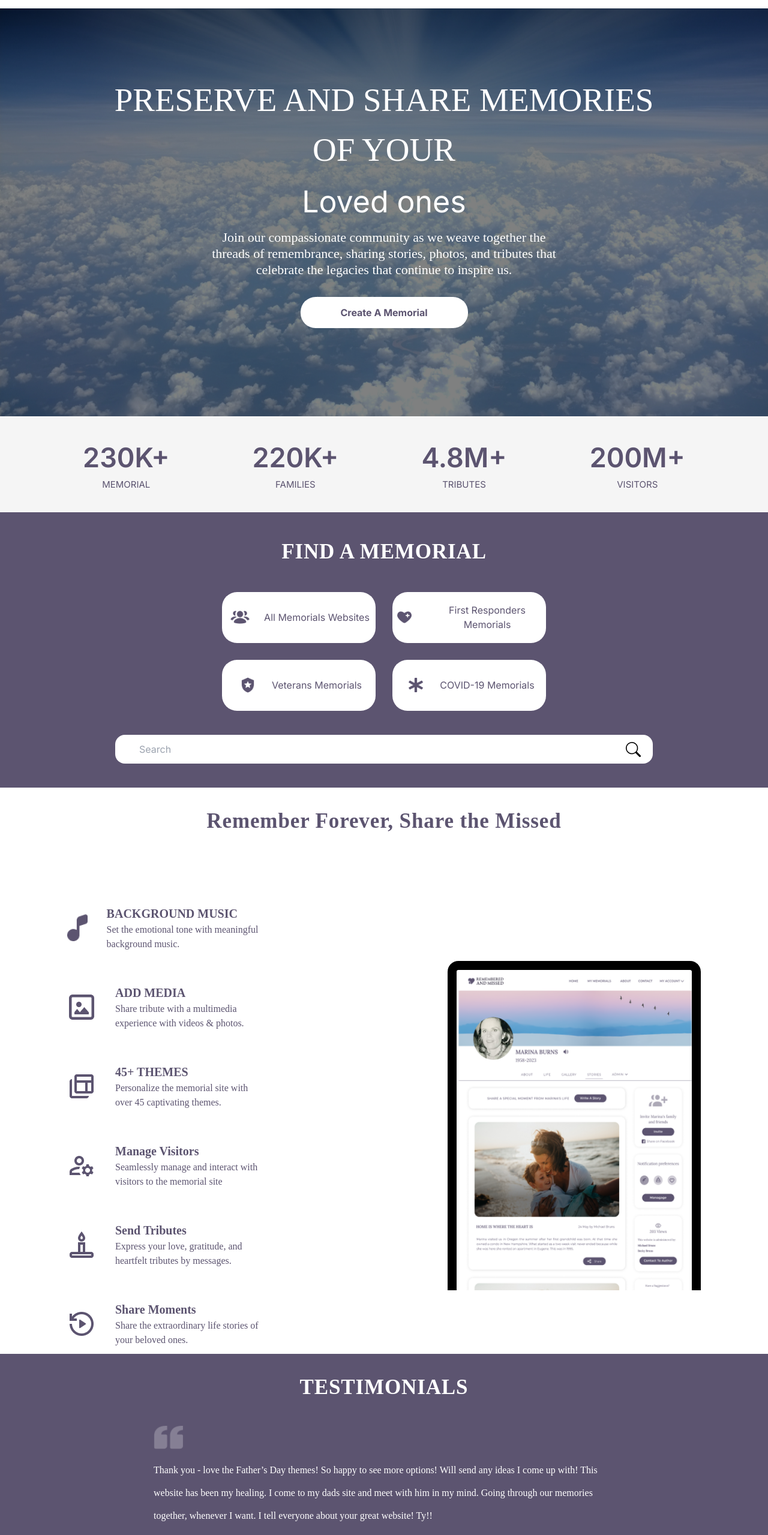
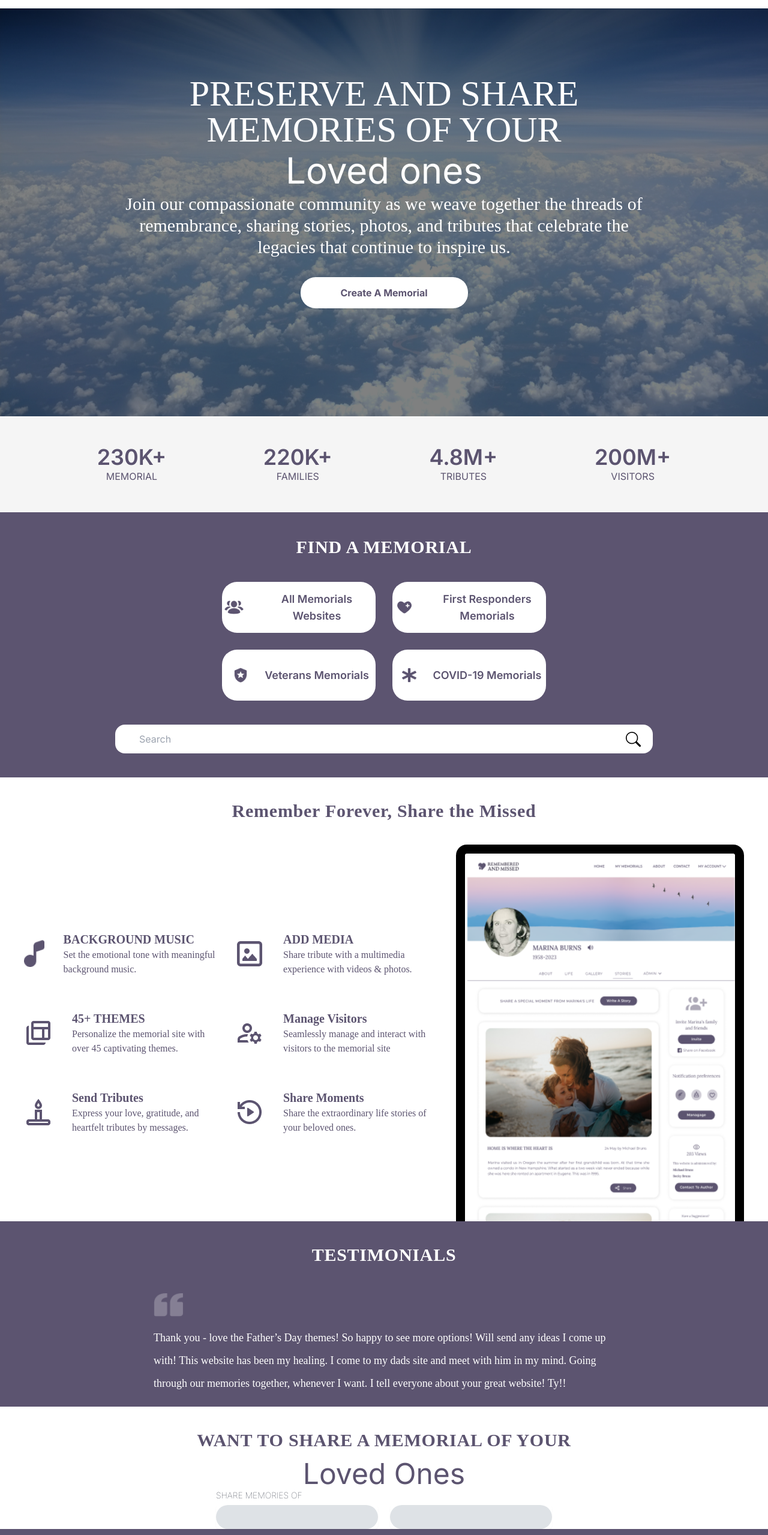
Before and after one commit to Arsanyos/remembered-and-missed, a Next.js app: page / in a window 1280 px wide. Shown: the part 66-2625 px from the top of the page at 60% size. Built offline with nearby package versions, Linux system fonts and the light colour scheme.

Commit message:
hotfix/home page made responsive

```diff
--- a/app/components/Footer.jsx
+++ b/app/components/Footer.jsx
@@ -18,7 +18,7 @@ const Footer = () => {
   ];
 
   return (
-    <div className=" w-[100%] bg-[#5C5470] flex justify-around  items-center py-2">
+    <div className=" w-[100%] bg-[#5C5470] flex flex-wrap gap-4 justify-around  items-center py-2">
       <p className="text-[12px] w-[150px] font-normal text-center text-[#FFFFFF]">Copyright © 2023 Remebered and missed All rights reserved</p>
       <div className="flex gap-4">
         {footerLinks.map((item, index) => {
--- a/app/page.jsx
+++ b/app/page.jsx
@@ -87,205 +87,77 @@ export default function Home() {
   ];
   return (
     <main className="flex min-h-screen flex-col justify-between">
-      <div
-        id="hero-section"
-        className="flex justify-center h-[65vh] sm:h-[85vh]"
-      >
-        <div
-          id="hero-section-content"
-          className="absolute flex flex-col items-center justify-center gap-2 pt-28 w-[900px]"
-        >
-          <h1 className="font-[Lora] leading-normal text-[#FFFFFF] text-center w-[400px] sm:w-[600px] lg:w-auto text-[20px] sm:text-[55px]">
-            PRESERVE AND SHARE MEMORIES OF YOUR
-          </h1>
-          <p className="text-center text-[30px] text-[#FFFFFF] sm:text-[50px] font-400">
-            Loved ones
-          </p>
-          <p className="text-center leading-[27px] text-white text-[16px] sm:text-[22px] font-600 font-[Lora] w-[350px] sm:w-[600px]">
-            Join our compassionate community as we weave together the threads of
-            remembrance, sharing stories, photos, and tributes that celebrate
-            the legacies that continue to inspire us.
-          </p>
-          <button className="w-[279px] h-[52px] rounded-[25px] text-[#5C5470] bg-[#FFFFFF] font-bold mt-6 ">
-            Create A Memorial
-          </button>
+    <div id="hero-section" className="flex justify-center h-[65vh] sm:h-[75vh] md:h-[85vh]">
+        <div id="hero-section-content" className="absolute flex flex-col items-center justify-center gap-2 pt-28 w-full sm:w-2/3 md:w-1/2 lg:w-[900px] mx-auto">
+            <h1 className="font-[Lora] leading-normal text-[#FFFFFF] text-center w-full sm:w-[600px] md:w-auto text-2xl sm:text-4xl md:text-5xl lg:text-6xl">PRESERVE AND SHARE MEMORIES OF YOUR</h1>
+            <p className="text-center text-3xl text-[#FFFFFF] sm:text-4xl md:text-5xl lg:text-6xl font-400">Loved ones</p>
+            <p className="text-center leading-[27px] text-white text-lg sm:text-xl md:text-2xl lg:text-3xl font-600 font-[Lora] w-full sm:w-[600px] md:w-auto">Join our compassionate community as we weave together the threads of remembrance, sharing stories, photos, and tributes that celebrate the legacies that continue to inspire us.</p>
+            <button className="w-full sm:w-[279px] h-[52px] rounded-[25px] text-[#5C5470] bg-[#FFFFFF] font-bold mt-6 ">Create A Memorial</button>
         </div>
-        <Image
-          width={1900}
-          height={200}
-          src="/images/Image-Hero-section.png"
-          alt="image-hero-section"
-        />
+        <Image width={1900} height={200} src="/images/Image-Hero-section.png" alt="image-hero-section"/>
     </div>
-      <div
-        id="stats-container"
-        className="w-[100%] h-[20vh] bg-[#F5F5F5] flex flex-wrap justify-evenly items-center"
-      >
-        {stats.map((item, index) => {
-          return (
-            <div
-              key={index}
-              className="flex flex-col items-center justify-center"
-            >
-              <p className="text-center text-[45px] text-[#5C5470] font-semibold font-Montserrat">
-                {item.value}
-              </p>
-              <p className="text-center text-[15px] text-[#5C5470] font-normal font-Montserrat">
-                {item.title}
-              </p>
+    <div id="stats-container" className="w-full h-[20vh] bg-[#F5F5F5] flex flex-wrap justify-evenly items-center">
+        {stats.map((item, index) => (
+            <div key={index} className="flex flex-col items-center justify-center">
+                <p className="text-center text-4xl text-[#5C5470] font-semibold font-Montserrat">{item.value}</p>
+                <p className="text-center text-base text-[#5C5470] font-normal font-Montserrat">{item.title}</p>
             </div>
-          );
-        })}
+        ))}
     </div>
-      <div
-        id="find-a-memorial"
-        className="flex flex-col items-center gap-10 py-10 w-[100%] h-auto bg-[#5C5470]"
-      >
-        <p className="text-[#FFFFFF] text-center text-[35px] tracking-wide font-[Lora] font-semibold">
-          FIND A MEMORIAL
-        </p>
-        <div className="w-[50%] h-auto flex flex-wrap items-center justify-center gap-7">
-          {findMemorialCards.map((item, index) => {
-            return (
-              <div
-                key={index}
-                className="w-[40%] h-[85px] bg-[#FFFFFF] rounded-[25px] flex items-center justify-center gap-5"
-              >
-                <Image
-                  width={40}
-                  height={40}
-                  src={item.icon}
-                  alt={item.title}
-                />
-                <p className="text-[16px] text-center text-[#5C5470] font-[Inter] fon-semibold">
-                  {item.title}
-                </p>
+    <div id="find-a-memorial" className="flex flex-col items-center gap-10 py-10 w-full h-auto bg-[#5C5470]">
+        <p className="text-[#FFFFFF] text-center text-3xl tracking-wide font-[Lora] font-semibold">FIND A MEMORIAL</p>
+        <div className="w-full sm:w-[75%] md:w-[50%] h-auto flex flex-wrap items-center justify-center gap-7">
+            {findMemorialCards.map((item, index) => (
+                <div key={index} className="w-full sm:w-[45%] md:w-[40%] h-[85px] bg-[#FFFFFF] rounded-[25px] flex items-center justify-center gap-5">
+                    <Image width={40} height={40} src={item.icon} alt={item.title}/>
+                    <p className="text-lg text-center text-[#5C5470] font-[Inter] font-semibold">{item.title}</p>
                 </div>
-            );
-          })}
+            ))}
         </div>
-        <div className="w-[100%] h-[40%]  flex justify-center">
-          <SearchBar />
+        <div className="w-full h-[40%] flex justify-center"><SearchBar /></div>
+    </div>
+    <div id="features-container" className="w-full h-auto bg-[#FFFFFF]">
+        <p className="text-center text-3xl text-[#5C5470] font-[Lora] font-semibold tracking-wide leading-8 mt-10">Remember Forever, Share the Missed</p>
+        <div className="flex flex-col md:flex-row items-center p-10 pb-0">
+            <div id="features" className="w-full md:w-[60%] h-[30%] flex flex-wrap gap-8">
+                {features.map((item, index) => (
+                    <div key={index} className="flex gap-8 items-center w-full md:w-[320px] h-[100px]">
+                        <Image width={50} height={50} src={item.icon} alt={item.title}/>
+                        <div className="flex flex-col items-between">
+                            <h5 className="text-xl text-[#5C5470] font-bold font-[Montserrat]">{item.title}</h5>
+                            <p className="text-[#5C5470] font-[Montserrat] font-extralight">{item.content}</p>
                         </div>
                     </div>
-      <div id="features-container" className="w-[100%] h bg-[#FFFFFF]">
-        <p className="text-center text-[35px] text-[#5C5470] font-[Lora] font-semibold tracking-wide leading-8 mt-10">
-          Remember Forever, Share the Missed
-        </p>
-        <div className="flex items-center p-28 pb-0">
-          <div id="features" className="w-[60%] h-[30%] flex flex-wrap gap-8">
-            {features.map((item, index) => {
-              return (
-                <div
-                  key={index}
-                  className="flex gap-8 items-center w-[320px] h-[100px]"
-                >
-                  <Image
-                    width={50}
-                    height={50}
-                    src={item.icon}
-                    alt={item.title}
-                  />
-                  <div className="flex flex-col items-between">
-                    <h5 className="text-[20px] text-[#5C5470] font-bold font-[Montserrat]">
-                      {item.title}
-                    </h5>
-                    <p className="text-[#5C5470] font-[Montserrat] font-extralight">
-                      {item.content}
-                    </p>
+                ))}
             </div>
-                </div>
-              );
-            })}
-          </div>
-          <div
-            id="ipad-mockup-container"
-            style={{
-              border: "15px solid black",
-              borderBottom: "none",
-              borderRadius: "18px 18px 0px 0px",
-            }}
-            className="w-[40%] border-solid"
-          >
-            <Image
-              width={800}
-              height={50}
-              src="/images/iPadMockup.png"
-              alt="ipad-mockup"
-            />
+            <div id="ipad-mockup-container" style={{border: "15px solid black", borderBottom: "none", borderRadius: "18px 18px 0px 0px"}} className="w-full md:w-[40%] border-solid mt-8 md:mt-0">
+                <Image width={800} height={50} src="/images/iPadMockup.png" alt="ipad-mockup"/>
             </div>
         </div>
     </div>
-      <div
-        id="testimonials-section"
-        className="w-[100%] bg-[#5C5470] flex flex-col items-center pb-5 gap-12"
-      >
-        <p className="text-center text-[35px] text-[#FFFFFF] font-[Lora] font-semibold tracking-wide leading-8 mt-10">
-          TESTIMONIALS
-        </p>
-        <div className="w-[60%] flex flex-col gap-4 items-start">
-          <Image
-            width={50}
-            height={50}
-            src="/icons/Vector.png"
-            alt="quotes-icon"
-          />
-          <p className="font-[Montserrat] font-thin text-[16px] text-[#FFFFFF] leading-[38px] ">
-            Thank you - love the Father’s Day themes! So happy to see more
-            options! Will send any ideas I come up with! This website has been
-            my healing. I come to my dads site and meet with him in my mind.
-            Going through our memories together, whenever I want. I tell
-            everyone about your great website! Ty!!
-          </p>
+    <div id="testimonials-section" className="w-full bg-[#5C5470] flex flex-col items-center pb-5 gap-12">
+        <p className="text-center text-3xl text-[#FFFFFF] font-[Lora] font-semibold tracking-wide leading-8 mt-10">TESTIMONIALS</p>
+        <div className="w-full md:w-[60%] flex flex-col gap-4 items-start">
+            <Image width={50} height={50} src="/icons/Vector.png" alt="quotes-icon"/>
+            <p className="font-[Montserrat] font-thin text-lg text-[#FFFFFF] leading-[38px]">Thank you - love the Father’s Day themes! So happy to see more options! Will send any ideas I come up with! This website has been my healing. I come to my dads site and meet with him in my mind. Going through our memories together, whenever I want. I tell everyone about your great website! Ty!!</p>
         </div>
     </div>
-      <div
-        id="share-memorial-section"
-        className="flex flex-col items-center p-10 pb-0"
-      >
-        <div className="flex flex-col items-center gap-4 w-[70%] ">
-          <p className="text-center text-[35px] text-[#5C5470] font-[Lora] font-semibold tracking-wide leading-8">
-            WANT TO SHARE A MEMORIAL OF YOUR
-          </p>
-          <p className="text-center text-[30px] text-[#5C5470] sm:text-[50px] font-400">
-            Loved Ones
-          </p>
+    <div id="share-memorial-section" className="flex flex-col items-center p-10 pb-0">
+        <div className="flex flex-col items-center gap-4 w-full md:w-[70%]">
+            <p className="text-center text-3xl text-[#5C5470] font-[Lora] font-semibold tracking-wide leading-8">WANT TO SHARE A MEMORIAL OF YOUR</p>
+            <p className="text-center text-3xl text-[#5C5470] sm:text-5xl font-400">Loved Ones</p>
         </div>
-        <div className="flex items-center gap-5">
+        <div className="flex items-center gap-5 flex-col md:flex-row">
             <div>
-            <label
-              htmlFor="email"
-              className="block text-sm font-thin text-[16px] text-[#5C5470] leading-6 text-gray-900"
-            >
-              SHARE MEMORIES OF
-            </label>
+                <label htmlFor="email" className="block text-sm font-thin text-lg text-[#5C5470] leading-6 text-gray-900">SHARE MEMORIES OF</label>
                 <div className="relative mt-1 rounded-md shadow-sm">
-              <input
-                type="email"
-                name="email"
-                id="email"
-                className="block h-[40px] py-4 px-5 bg-[#DEE2E6] rounded-[50px] w-full  border-0 py-1.5 pr-10 text-red-900 ring-1 ring-transparent placeholder:text-red-300 focus:ring-2 focus:ring-transparent sm:text-sm sm:leading-6"
-                aria-invalid="true"
-                aria-describedby="email-error"
-              />
+                    <input type="email" name="email" id="email" className="block h-10 py-4 px-5 bg-[#DEE2E6] rounded-full w-full border-0 py-1.5 pr-10 text-red-900 ring-1 ring-transparent placeholder:text-red-300 focus:ring-2 focus:ring-transparent sm:text-sm sm:leading-6" aria-invalid="true" aria-describedby="email-error"/>
                 </div>
             </div>
             <div>
-            <label
-              htmlFor="email"
-              className="block text-sm font-thin text-invis text-[16px] text-transparent leading-6 text-gray-900"
-            >
-                  NONE
-            </label>
+                <label htmlFor="email" className="block text-sm font-thin text-invis text-lg text-transparent leading-6 text-gray-900">NONE</label>
                 <div className="relative mt-1 rounded-md shadow-sm">
-              <input
-                type="email"
-                name="email"
-                id="email"
-                className="block h-[40px] py-4 px-5 bg-[#DEE2E6] rounded-[50px] w-full  border-0 py-1.5 pr-10 text-red-900 ring-1 ring-transparent placeholder:text-red-300 focus:ring-2 focus:ring-transparent sm:text-sm sm:leading-6"
-                aria-invalid="true"
-                aria-describedby="email-error"
-              />
+                    <input type="email" name="email" id="email" className="block h-10 py-4 px-5 bg-[#DEE2E6] rounded-full w-full border-0 py-1.5 pr-10 text-red-900 ring-1 ring-transparent placeholder:text-red-300 focus:ring-2 focus:ring-transparent sm:text-sm sm:leading-6" aria-invalid="true" aria-describedby="email-error"/>
                 </div>
             </div>
         </div>
```
Also changed, not shown: app/components/TopBar.jsx (+7 -8 lines). Lines whose indentation alone changed are shown as unchanged.
